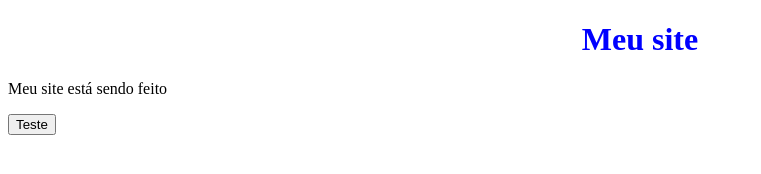
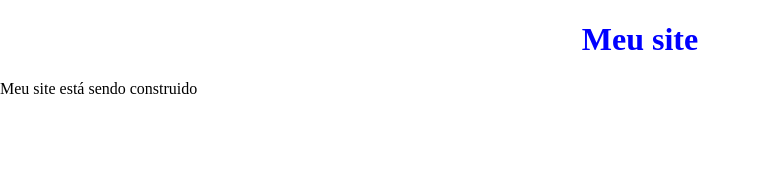
Before and after one commit to isaac-conceicao/pokedex, a plain HTML site: page index.html in a window 1280 px wide. Shown: the whole page, without its empty margins (0-761 px from the left). Drawn offline with nearby package versions, Linux system fonts and the light colour scheme.

Commit message:
add dir assets/css assests/js. rework on project structure: rename style.css to assets/css/global.css, rename script.js to assets/js/main.js. complete removal of btnTeste feature.

```diff
--- /dev/null
+++ b/assets/js/main.js
@@ -0,0 +1 @@
+console.log('script importado com sucesso')
--- a/index.html
+++ b/index.html
@@ -4,20 +4,19 @@
     <meta charset="UTF-8">
     <meta name="viewport" content="width=device-width, initial-scale=1.0">
     <title>Pokedex</title>
-
-    <link rel="stylesheet" href="style.css">
+    <link rel="stylesheet" href="https://cdnjs.cloudflare.com/ajax/libs/normalize/8.0.1/normalize.min.css"
+        integrity="sha512-NhSC1YmyruXifcj/KFRWoC561YpHpc5Jtzgvbuzx5VozKpWvQ+4nXhPdFgmx8xqexRcpAglTj9sIBWINXa8x5w=="
+        crossorigin="anonymous" referrerpolicy="no-referrer" />
+    <link rel="stylesheet" href="/assets/css/global.css">
 
 </head>
 
 <body>
 
     <h1>Meu site</h1>
-    <p>Meu site está sendo feito</p>
-    <button id="btnTeste" type="button">
-        Teste
-    </button>
+    <p>Meu site está sendo construido</p>
 
-    <script src="script.js"></script>
+    <script src="assets/js/main.js"></script>
 </body>
 
 </html>
--- a/script.js
+++ /dev/null
@@ -1,5 +0,0 @@
-const btnTeste = document.getElementById("btnTeste")
-
-btnTeste.addEventListener("click",function(){
-    console.log('click no botao')
-})
```
Also changed, not shown: assets/css/global.css (renamed from style.css).
